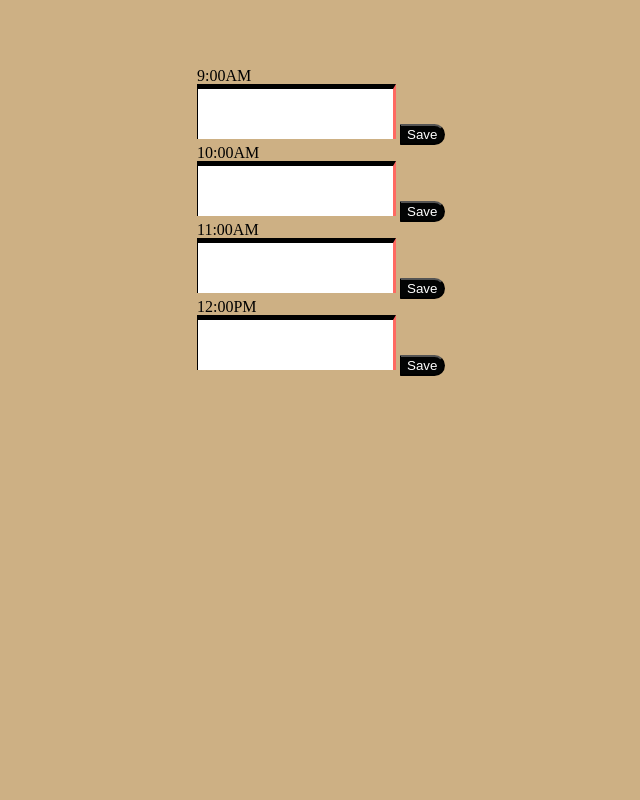
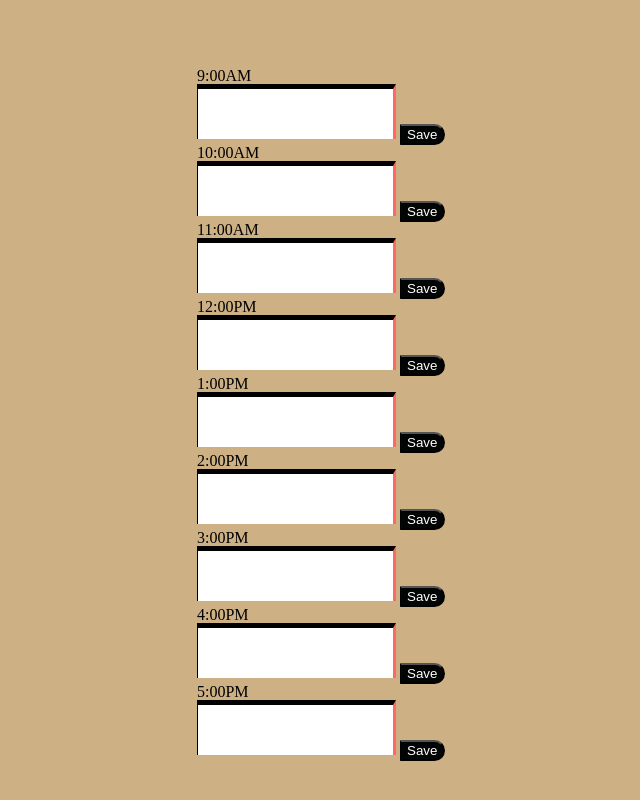
Before and after one commit to skylardorn/work-day-scheduler, a plain HTML site: page index.html in a window 1280 px wide. Shown: the part 304-1104 px from the top of the page, without its empty margins (111-751 px from the left). Before the commit the page ends 988 px from the top, so only its background shows below. Drawn offline with Linux system fonts and the light colour scheme.

Commit message:
finished with html

```diff
--- a/index.html
+++ b/index.html
@@ -51,3 +51,54 @@
     <textarea id="12" class="form-control hour" data-num="12" aria-label="With textarea"></textarea>
             <button class="btn btn-outline-secondary saveBtn" type="button" id="button-addon2">Save</button>
         </div>
+
+        <div class="input-group mb-3">
+            <div class="input-group-prepend">
+                <span class="input-group-text">1:00PM</span>
+            </div>
+            <textarea id="1" class="form-control hour" data-num="13" aria-label="With textarea"></textarea>
+            <button class="btn btn-outline-secondary saveBtn" type="button" id="button-addon2">Save</button>
+        </div>
+
+
+        <div class="input-group mb-3"
+                <div class="input-group-prepend"
+                    <span class="input-group-text">2:00PM</span>
+                </div>
+                        <textarea id="2" class="form-control hour" data-num="14" aria-label="With textarea"></textarea>
+                        <button class="btn btn-outline-secondary saveBtn" type="button" id="button-addon2">Save</button>
+            </div
+
+        <div class="input-group mb-3">
+                <div class="input-group-prepend"
+                    <span class="input-group-text">3:00PM</span>
+                    </div>
+            <textarea id="3" class="form-control hour" data-num="15" aria-label="With textarea"></textarea>
+            <button class="btn btn-outline-secondary saveBtn" type="button" id="button-addon2">Save</button>
+                </div>
+
+                <div class="input-group mb-3">
+                    <div class="input-group-prepend"
+                        <span class="input-group-text">4:00PM</span>
+                    </div>
+            <textarea id="4" class="form-control hour" data-num="16" aria-label="With textarea"></textarea>
+            <button class="btn btn-outline-secondary saveBtn" type="button" id="button-addon2">Save</button>
+                </div>
+
+        <div class="input-group mb-3">
+            <div class="input-group-prepend">
+                <span class="input-group-text">5:00PM</span>
+            </div>
+
+            <textarea id="5" class="form-control hour" data-num="17" aria-label="With textarea"></textarea>
+            <button class="btn btn-outline-secondary saveBtn" type="button" id="button-addon2">Save</button>
+
+        </div>
+
+    </main>
+
+    <script src="./script.js"></script>
+
+</body>
+
+</html>
```
